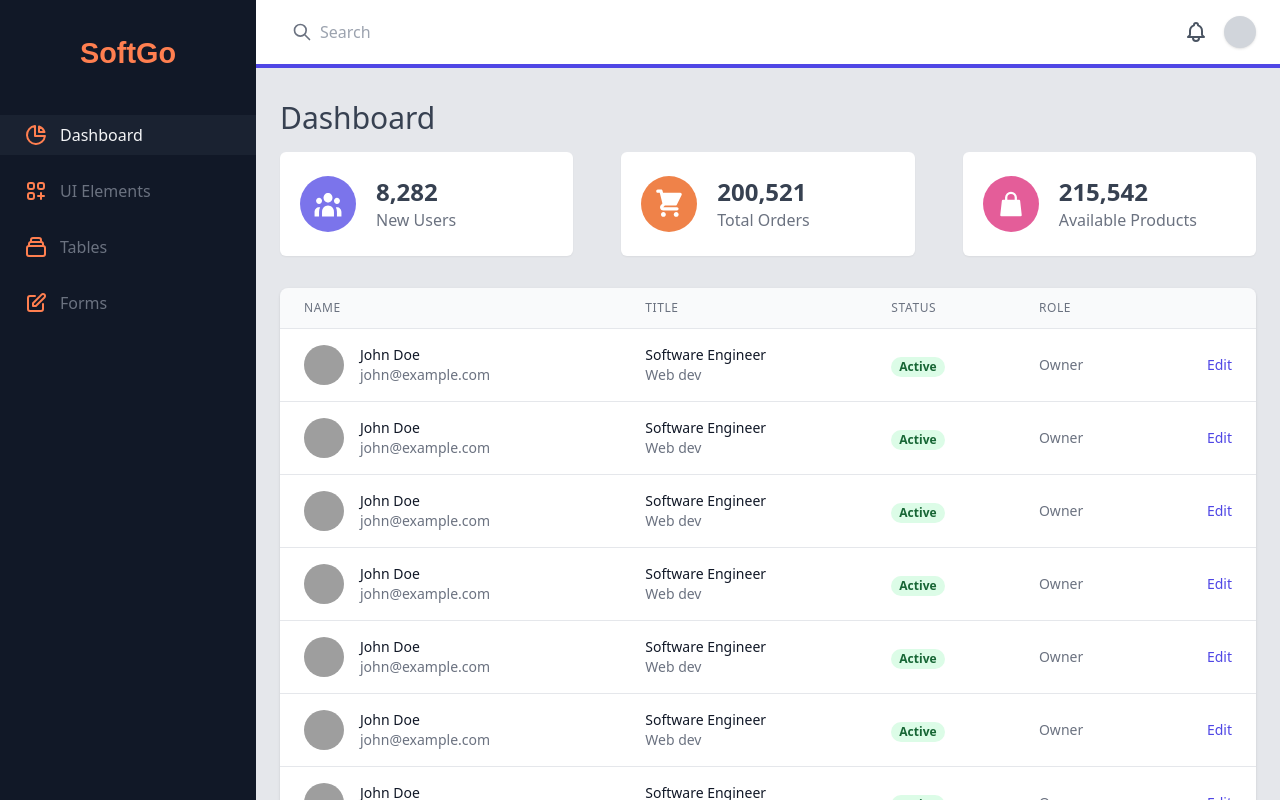
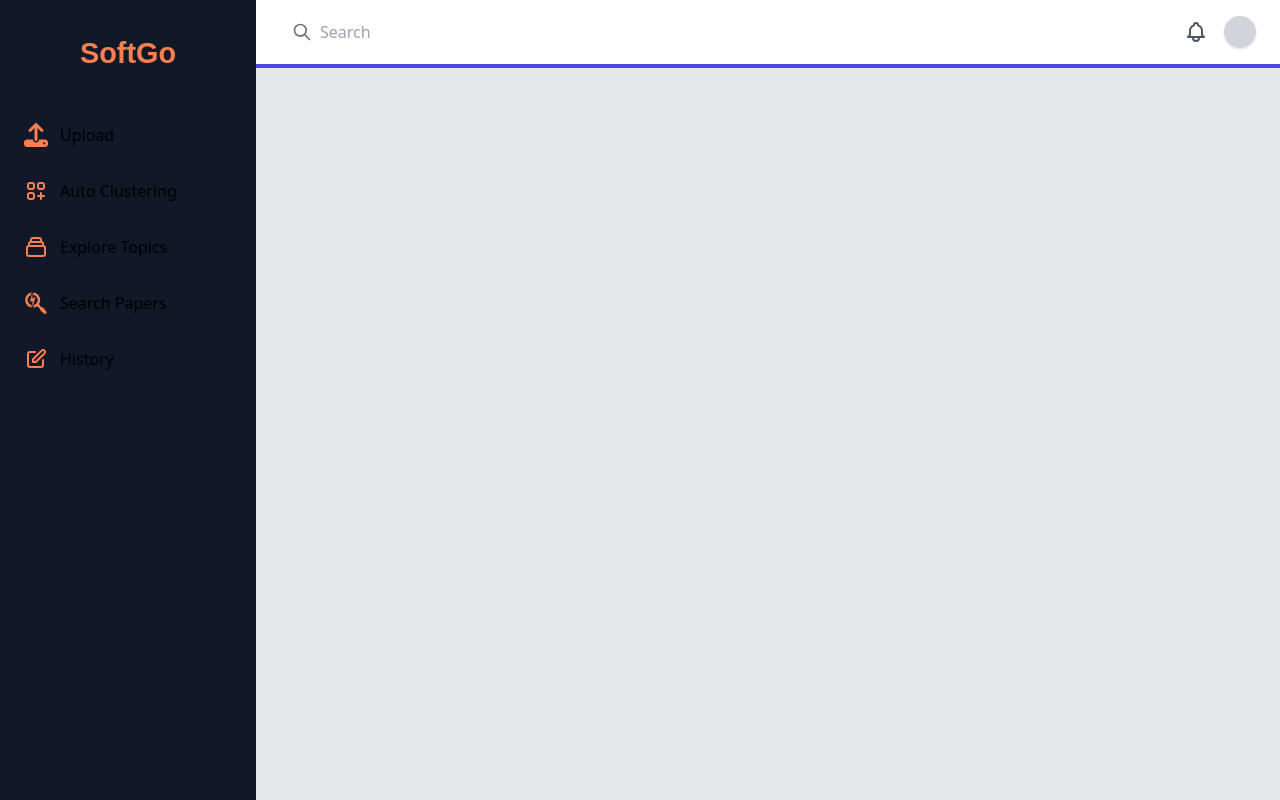
Before and after one commit to VanshPT/SoftGo-Starter-Kit-Quick-Setup-for-Django-Apps, a Django app: template templates/home/dashboard.html in a window 1280 px wide. Run offline with Django 5.2, Linux system fonts and the light colour scheme; the template is opened without the code that fills it: most values are stand-ins (such as "Sample title", 1, 10 or a date in 2020); some libraries are stand-ins or nearby versions; grey boxes are pictures that could not be loaded.

Commit message:
v1.1 [feature to dynamically make links active in side navbar added]

```diff
--- a/home/views.py
+++ b/home/views.py
@@ -9,4 +9,4 @@
 def render_dashboard(request,username):
     user=request.user
     context={'username':user.username, 'first_name':user.first_name, 'last_name':user.last_name, 'email': user.email}
-    return render(request, 'home/dashboard.html',context)
+    return render(request, 'home/dashboard_main.html',context)
--- a/templates/home/dashboard.html
+++ b/templates/home/dashboard.html
@@ -5,6 +5,7 @@
     <meta http-equiv="X-UA-Compatible" content="IE=edge" />
     <meta name="viewport" content="width=device-width, initial-scale=1" />
     <script src="https://cdn.tailwindcss.com"></script>
+    <title>{% block title %}{% endblock %}</title>
     <style>
       #logo-main {
         font-size: 1.8rem;
@@ -17,6 +18,7 @@
         color: #ff7f50;
       }
     </style>
+    {% block css %} {% endblock %}
   </head>
   <body style="background: #edf2f7">
     {% include 'partials/message_popup.html' %} {% if messages %}
@@ -46,27 +48,6 @@
         >
           <div class="flex items-center justify-center mt-8">
             <div class="flex items-center">
-              {% comment %}
-              <svg
-                class="w-12 h-12"
-                viewBox="0 0 512 512"
-                fill="none"
-                xmlns="http://www.w3.org/2000/svg"
-              >
-                <path
-                  d="M364.61 390.213C304.625 450.196 207.37 450.196 147.386 390.213C117.394 360.22 102.398 320.911 102.398 281.6C102.398 242.291 117.394 202.981 147.386 172.989C147.386 230.4 153.6 281.6 230.4 307.2C230.4 256 256 102.4 294.4 76.7999C320 128 334.618 142.997 364.608 172.989C394.601 202.981 409.597 242.291 409.597 281.6C409.597 320.911 394.601 360.22 364.61 390.213Z"
-                  fill="#4C51BF"
-                  stroke="#4C51BF"
-                  stroke-width="2"
-                  stroke-linecap="round"
-                  stroke-linejoin="round"
-                ></path>
-                <path
-                  d="M201.694 387.105C231.686 417.098 280.312 417.098 310.305 387.105C325.301 372.109 332.8 352.456 332.8 332.8C332.8 313.144 325.301 293.491 310.305 278.495C295.309 263.498 288 256 275.2 230.4C256 243.2 243.201 320 243.201 345.6C201.694 345.6 179.2 332.8 179.2 332.8C179.2 352.456 186.698 372.109 201.694 387.105Z"
-                  fill="white"
-                ></path>
-              </svg>
-              {% endcomment %}
 
               <span id="logo-main">SoftGo</span>
             </div>
@@ -74,35 +55,28 @@
 
           <nav class="mt-10">
             <a
-              class="flex items-center px-6 py-2 mt-4 text-gray-100 bg-gray-700 bg-opacity-25"
-              href="#"
+              class="flex items-center px-6 py-2 mt-4 {% block upload %}{% endblock %}"
+              href="/dashboard/{{ user.username }}"
             >
             <svg
             class="w-6 h-6 icon-or-col"
             xmlns="http://www.w3.org/2000/svg"
-                fill="none"
-                viewBox="0 0 24 24"
-                stroke="currentColor"
+            viewBox="0 0 512 512"
+            fill="currentColor"
           >
             <path
               stroke-linecap="round"
               stroke-linejoin="round"
               stroke-width="2"
-                  d="M11 3.055A9.001 9.001 0 1020.945 13H11V3.055z"
-                ></path>
-                <path
-                  stroke-linecap="round"
-                  stroke-linejoin="round"
-                  stroke-width="2"
-                  d="M20.488 9H15V3.512A9.025 9.025 0 0120.488 9z"
+              d="M288 109.3L288 352c0 17.7-14.3 32-32 32s-32-14.3-32-32l0-242.7-73.4 73.4c-12.5 12.5-32.8 12.5-45.3 0s-12.5-32.8 0-45.3l128-128c12.5-12.5 32.8-12.5 45.3 0l128 128c12.5 12.5 12.5 32.8 0 45.3s-32.8 12.5-45.3 0L288 109.3zM64 352l128 0c0 35.3 28.7 64 64 64s64-28.7 64-64l128 0c35.3 0 64 28.7 64 64l0 32c0 35.3-28.7 64-64 64L64 512c-35.3 0-64-28.7-64-64l0-32c0-35.3 28.7-64 64-64zM432 456a24 24 0 1 0 0-48 24 24 0 1 0 0 48z"
             ></path>
           </svg>
 
-              <span class="mx-3">Dashboard</span>
+              <span class="mx-3">Upload</span>
             </a>
 
             <a
-              class="flex items-center px-6 py-2 mt-4 text-gray-500 hover:bg-gray-700 hover:bg-opacity-25 hover:text-gray-100"
+              class="flex items-center px-6 py-2 mt-4 {% block auto_clustering %}{% endblock %}"
               href="#"
             >
               <svg
@@ -120,11 +94,11 @@
                 ></path>
               </svg>
 
-              <span class="mx-3">UI Elements</span>
+              <span class="mx-3">Auto Clustering</span>
             </a>
 
             <a
-              class="flex items-center px-6 py-2 mt-4 text-gray-500 hover:bg-gray-700 hover:bg-opacity-25 hover:text-gray-100"
+              class="flex items-center px-6 py-2 mt-4 {% block explore_topics %}{% endblock %}"
               href="#"
             >
               <svg
@@ -142,11 +116,17 @@
                 ></path>
               </svg>
 
-              <span class="mx-3">Tables</span>
+              <span class="mx-3">Explore Topics</span>
             </a>
-
             <a
-              class="flex items-center px-6 py-2 mt-4 text-gray-500 hover:bg-gray-700 hover:bg-opacity-25 hover:text-gray-100"
+            class="flex items-center px-6 py-2 mt-4 {% block search_papers %}{% endblock %}"
+            href="#"
+          >
+            <svg class="w-6 h-6 icon-or-col" fill="currentColor"  xmlns="http://www.w3.org/2000/svg" viewBox="0 0 460 512"> <path stroke-linecap="round" stroke-linejoin="round" stroke-width="2" d="M220.6 130.3l-67.2 28.2V43.2L98.7 233.5l54.7-24.2v130.3l67.2-209.3zm-83.2-96.7l-1.3 4.7-15.2 52.9C80.6 106.7 52 145.8 52 191.5c0 52.3 34.3 95.9 83.4 105.5v53.6C57.5 340.1 0 272.4 0 191.6c0-80.5 59.8-147.2 137.4-158zm311.4 447.2c-11.2 11.2-23.1 12.3-28.6 10.5-5.4-1.8-27.1-19.9-60.4-44.4-33.3-24.6-33.6-35.7-43-56.7-9.4-20.9-30.4-42.6-57.5-52.4l-9.7-14.7c-24.7 16.9-53 26.9-81.3 28.7l2.1-6.6 15.9-49.5c46.5-11.9 80.9-54 80.9-104.2 0-54.5-38.4-102.1-96-107.1V32.3C254.4 37.4 320 106.8 320 191.6c0 33.6-11.2 64.7-29 90.4l14.6 9.6c9.8 27.1 31.5 48 52.4 57.4s32.2 9.7 56.8 43c24.6 33.2 42.7 54.9 44.5 60.3s.7 17.3-10.5 28.5zm-9.9-17.9c0-4.4-3.6-8-8-8s-8 3.6-8 8 3.6 8 8 8 8-3.6 8-8z"/></svg>
+            <span class="mx-3">Search Papers</span>
+          </a>
+            <a
+              class="flex items-center px-6 py-2 mt-4 {% block history %}{% endblock %}"
               href="#"
             >
               <svg
@@ -164,7 +144,7 @@
                 ></path>
               </svg>
 
-              <span class="mx-3">Forms</span>
+              <span class="mx-3">History</span>
             </a>
           </nav>
         </div>
@@ -393,9 +373,11 @@
               </div>
             </div>
           </header>
-          {% include "home/dashboard_main.html" %}
+          {% block body %}{% endblock %}
         </div>
       </div>
     </div>
+    {% block js %}
+    {% endblock %}
   </body>
 </html>
--- a/templates/home/dashboard_main.html
+++ b/templates/home/dashboard_main.html
@@ -1,3 +1,11 @@
+{% extends 'home/dashboard.html' %}
+{% block upload %}text-gray-100 bg-gray-700 bg-opacity-25{% endblock %}
+{% block auto_clustering %}text-gray-500 hover:bg-gray-700 hover:bg-opacity-25 hover:text-gray-100 {% endblock %}
+{% block explore_topics %}text-gray-500 hover:bg-gray-700 hover:bg-opacity-25 hover:text-gray-100{% endblock %}
+{% block search_papers %}text-gray-500 hover:bg-gray-700 hover:bg-opacity-25 hover:text-gray-100{% endblock %}
+{% block history %}text-gray-500 hover:bg-gray-700 hover:bg-opacity-25 hover:text-gray-100{% endblock %}
+{% block body %}
+{% comment %} edit below content to make a new page, keep rest contents same, to make the second ex- auto clustering link active, add the text-gray-100... classes of upload to auto clustering and add text-gray-500... classes to rest link blocks  {% endcomment %}
 <main class="flex-1 overflow-x-hidden overflow-y-auto bg-gray-200">
     <div class="container px-6 py-8 mx-auto">
         <h3 class="text-3xl font-medium text-gray-700">Dashboard</h3>
@@ -405,4 +413,7 @@
             </div>
         </div>
     </div>
-</main>
+</main>.
+{% comment %} edit till here to make a new page  {% endcomment %}
+{% endblock %}
+{% block js %}{% endblock %}
```
Lines whose indentation alone changed are shown as unchanged.
